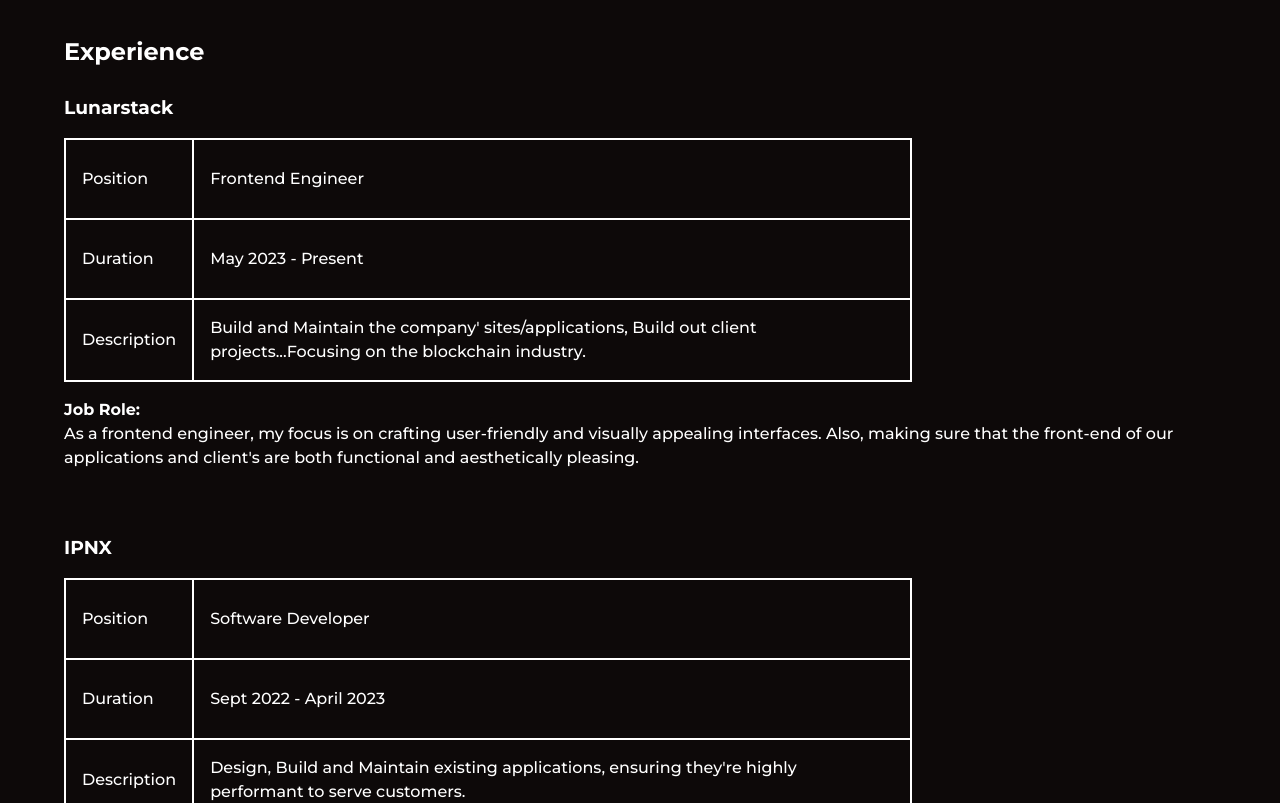
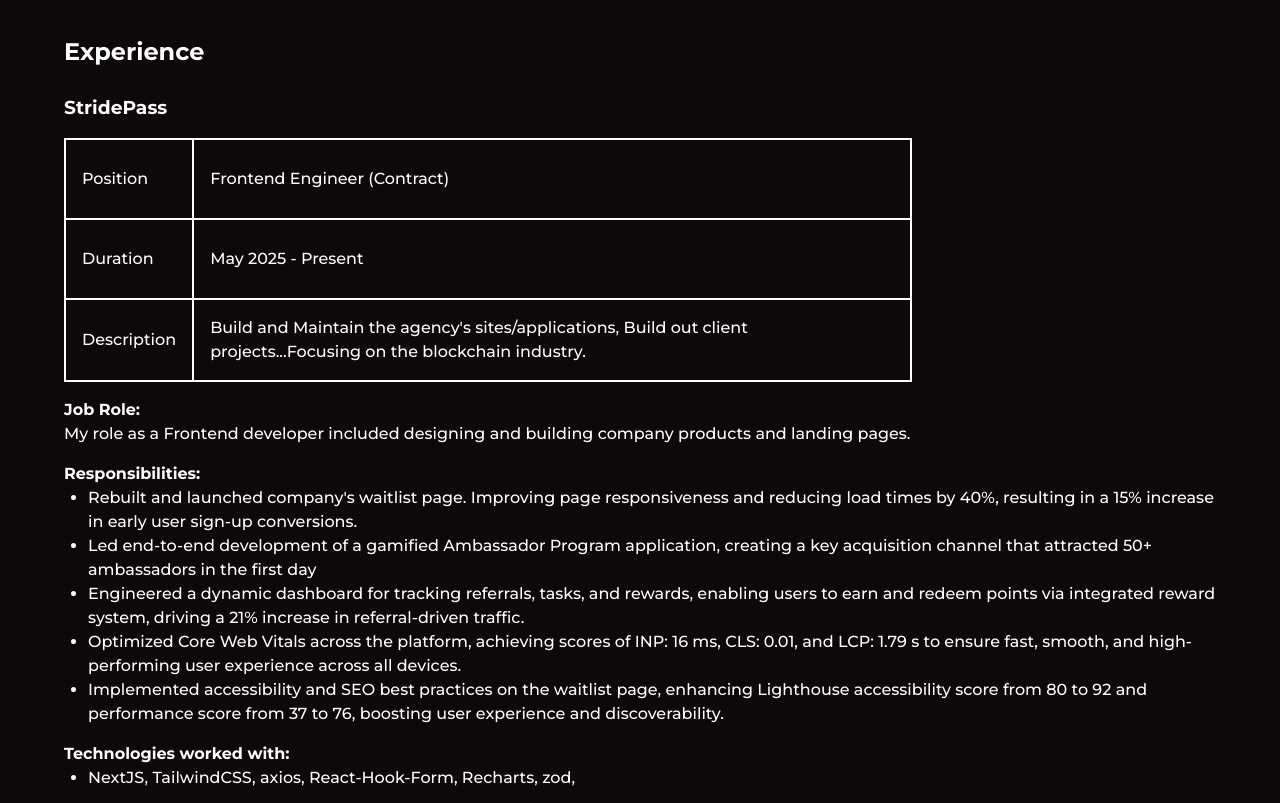
Before and after one commit to Kl3va/portfolio, a Next.js app: page /resume in a window 1280 px wide. Shown: the part 340-1143 px from the top of the page. Built offline with nearby package versions, Linux system fonts and the light colour scheme.

Commit message:
updated: adding new responsibility

```diff
--- a/data/resumeData.ts
+++ b/data/resumeData.ts
@@ -1,66 +1,99 @@
 export const resumeData = {
-  heading: 'Resume',
+  heading: "Resume",
   title: `I'm passionate about crafting remarkable user experiences that prioritize speed, robustness, and pixel-perfection in responsiveness. My acute attention to detail drives me to consistently deliver excellence and exceed expectations.`,
-  subHeading: 'Experience',
+  subHeading: "Experience",
   jobs: [
     {
-      company: 'Lunarstack',
+      company: "StridePass",
       role: {
-        label: 'Job Role',
-        description: `As a frontend engineer, my focus is on crafting user-friendly and visually appealing interfaces. Also, making sure that the front-end of our applications and client's are both functional and aesthetically pleasing.`,
+        label: "Job Role",
+        description: `My role as a Frontend developer included designing and building company products and landing pages.`,
+      },
+      others: [
+        {
+          label: "Responsibilities",
+          lists: [
+            "Rebuilt and launched company's waitlist page. Improving page responsiveness and reducing load times by 40%, resulting in a 15% increase in early user sign-up conversions.",
+            "Led end-to-end development of a gamified Ambassador Program application, creating a key acquisition channel that attracted 50+ ambassadors in the first day",
+            "Engineered a dynamic dashboard for tracking referrals, tasks, and rewards, enabling users to earn and redeem points via integrated reward system, driving a 21% increase in referral-driven traffic.",
+            "Optimized Core Web Vitals across the platform, achieving scores of INP: 16 ms, CLS: 0.01, and LCP: 1.79 s to ensure fast, smooth, and high-performing user experience across all devices.",
+            "Implemented accessibility and SEO best practices on the waitlist page, enhancing Lighthouse accessibility score from 80 to 92 and performance score from 37 to 76, boosting user experience and discoverability.",
+          ],
+        },
+        {
+          label: "Technologies worked with",
+          lists: [
+            "NextJS, TailwindCSS, axios, React-Hook-Form, Recharts, zod,",
+          ],
+        },
+      ],
+      board: {
+        label: "Position",
+        role: "Frontend Engineer (Contract)",
+        label2: "Duration",
+        timeline: "May 2025 - Present",
+        label3: "Description",
+        description: `Build and Maintain the agency's sites/applications, Build out client projects...Focusing on the blockchain industry.`,
+      },
+    },
+    {
+      company: "Lunarstack",
+      role: {
+        label: "Job Role",
+        description: `As a frontend engineer, my focus was on crafting user-friendly and visually appealing interfaces. Also, making sure that the front-end of our applications and client's are both functional and aesthetically pleasing.`,
       },
       board: {
-        label: 'Position',
-        role: 'Frontend Engineer',
-        label2: 'Duration',
-        timeline: 'May 2023 - Present',
-        label3: 'Description',
+        label: "Position",
+        role: "Frontend Engineer",
+        label2: "Duration",
+        timeline: "June 2023 - March 2025",
+        label3: "Description",
         description: `Build and Maintain the company' sites/applications, Build out client projects...Focusing on the blockchain industry.`,
       },
     },
 
     {
-      company: 'IPNX',
+      company: "IPNX",
       role: {
-        label: 'Job Role',
+        label: "Job Role",
         description: `As a Software Engineer, I efficiently maintained software systems that underpinned the company's infrastructure. My duties included documenting all incidents that occurred, along with their corresponding resolutions, add new features to applications.`,
       },
       others: [
         {
-          label: 'Responsibilities',
+          label: "Responsibilities",
           lists: [
-            'Manage / Maintain assigned software applications',
-            'Work close with the System Operations team in terms of incident resolutions.',
-            'Document all new integrations and resolutions.',
-            'Add new user interface features',
-            'TroubleShoot and Maintain POS terminals',
+            "Manage / Maintain assigned software applications",
+            "Work close with the System Operations team in terms of incident resolutions.",
+            "Document all new integrations and resolutions.",
+            "Add new user interface features",
+            "TroubleShoot and Maintain POS terminals",
           ],
         },
         {
-          label: 'Technologies worked with',
-          lists: ['DBforge, MobaXterm, Otrs, Confluence, ReactJS, Jira'],
+          label: "Technologies worked with",
+          lists: ["DBforge, MobaXterm, Otrs, Confluence, ReactJS, Jira"],
         },
       ],
       board: {
-        label: 'Position',
-        role: 'Software Developer',
-        label2: 'Duration',
-        timeline: 'Sept 2022 - April 2023',
-        label3: 'Description',
+        label: "Position",
+        role: "Software Developer",
+        label2: "Duration",
+        timeline: "Sept 2022 - April 2023",
+        label3: "Description",
         description: `Design, Build and Maintain existing applications, ensuring they're highly performant to serve customers.`,
       },
     },
 
     {
-      company: 'Applyforme',
+      company: "Applyforme",
       board: {
-        label: 'Position',
-        role: 'Frontend Developer',
-        label2: 'Duration',
-        timeline: 'Oct 2022 - Dec 2022',
-        label3: 'Description',
+        label: "Position",
+        role: "Frontend Developer",
+        label2: "Duration",
+        timeline: "Oct 2022 - Dec 2022",
+        label3: "Description",
         description: `Build company's website and application(user dashboard, checkout)`,
       },
     },
   ],
-}
+};
```
